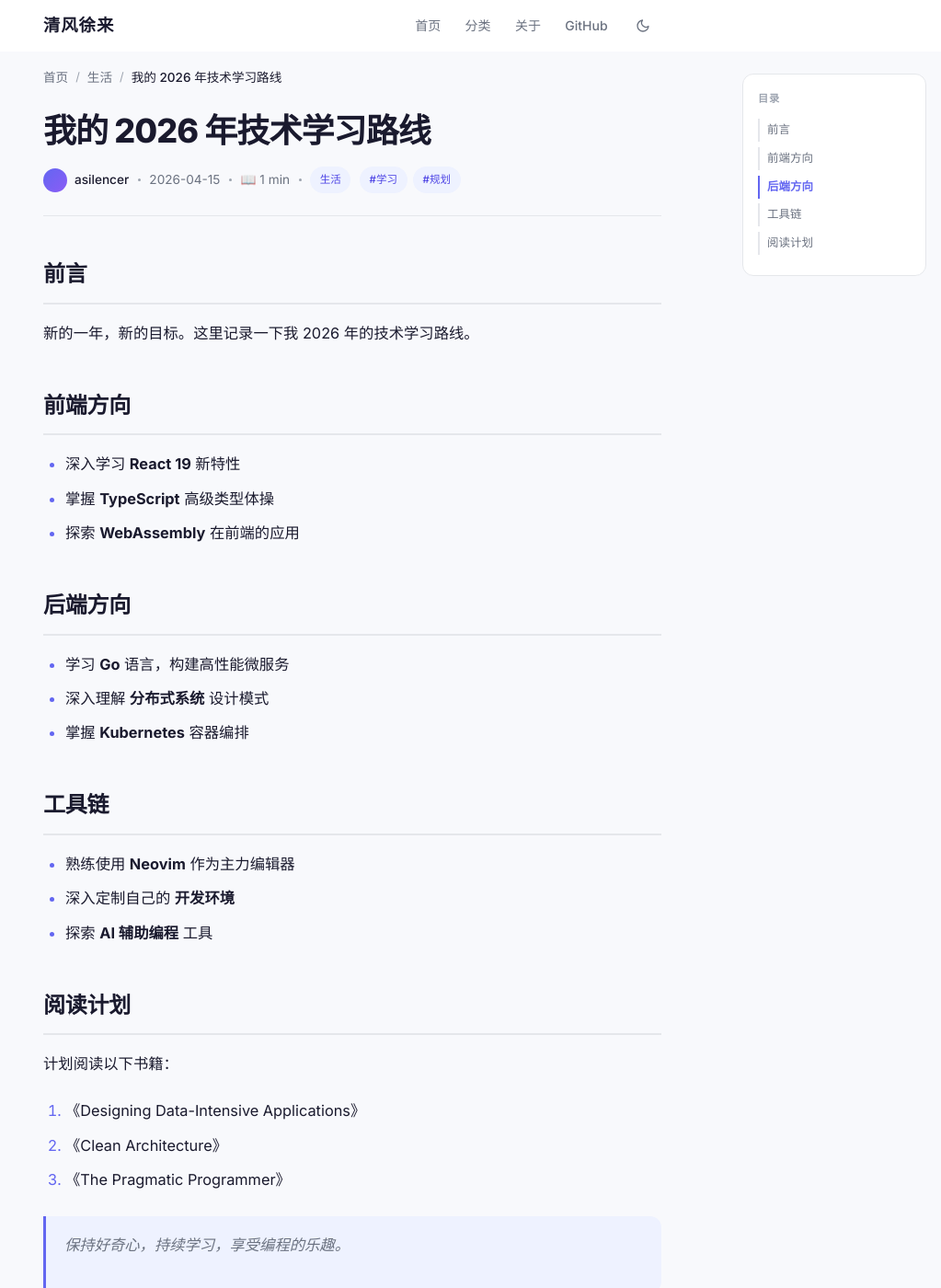
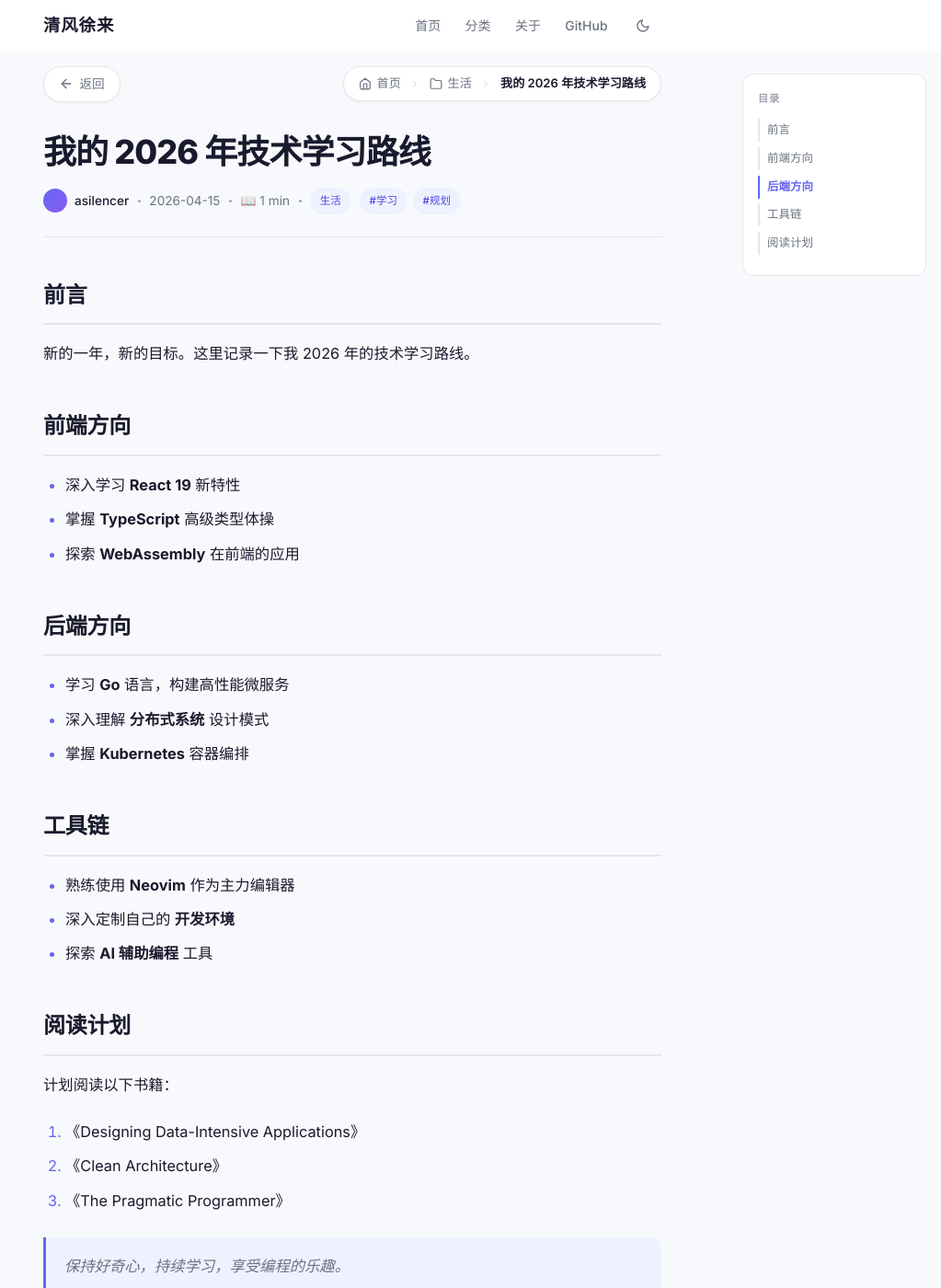
Before and after one commit to Asilencer/asilencer.github.io, a Jekyll site: the page built from _posts/2026-04-15-learning-roadmap-2026.md, in a window 1280 px wide and 1400 px high. Shown: the whole window at 92% size, without its empty margins (257-1280 px from the left). Built offline with Jekyll 4.4.1, drawn with Linux system fonts in a browser that asks for light colours.

Commit message:
style: optimize breadcrumb aesthetics and add back button

```diff
--- a/_layouts/post.html
+++ b/_layouts/post.html
@@ -2,16 +2,28 @@
 layout: default
 ---
 <div class="container">
+  <div class="post-top-nav">
+    <a href="javascript:history.back()" class="back-btn">
+      <svg width="16" height="16" viewBox="0 0 24 24" fill="none" stroke="currentColor" stroke-width="2" stroke-linecap="round" stroke-linejoin="round"><line x1="19" y1="12" x2="5" y2="12"></line><polyline points="12 19 5 12 12 5"></polyline></svg>
+      返回
+    </a>
     <nav class="breadcrumb">
-    <a href="/">首页</a>
-    <span class="sep">/</span>
+      <a href="/">
+        <svg width="14" height="14" viewBox="0 0 24 24" fill="none" stroke="currentColor" stroke-width="2" stroke-linecap="round" stroke-linejoin="round"><path d="M3 9l9-7 9 7v11a2 2 0 0 1-2 2H5a2 2 0 0 1-2-2z"></path><polyline points="9 22 9 12 15 12 15 22"></polyline></svg>
+        首页
+      </a>
+      <svg class="sep" width="12" height="12" viewBox="0 0 24 24" fill="none" stroke="currentColor" stroke-width="2" stroke-linecap="round" stroke-linejoin="round"><polyline points="9 18 15 12 9 6"></polyline></svg>
       {% if page.categories.size > 0 %}
         {% assign first_cat = page.categories[0] %}
-      <a href="/categories.html#{{ first_cat | slugify }}">{{ first_cat }}</a>
-      <span class="sep">/</span>
+        <a href="/categories.html#{{ first_cat | slugify }}">
+          <svg width="14" height="14" viewBox="0 0 24 24" fill="none" stroke="currentColor" stroke-width="2" stroke-linecap="round" stroke-linejoin="round"><path d="M22 19a2 2 0 0 1-2 2H4a2 2 0 0 1-2-2V5a2 2 0 0 1 2-2h5l2 3h9a2 2 0 0 1 2 2z"></path></svg>
+          {{ first_cat }}
+        </a>
+        <svg class="sep" width="12" height="12" viewBox="0 0 24 24" fill="none" stroke="currentColor" stroke-width="2" stroke-linecap="round" stroke-linejoin="round"><polyline points="9 18 15 12 9 6"></polyline></svg>
       {% endif %}
       <span class="current">{{ page.title }}</span>
     </nav>
+  </div>
   <article class="post">
     <header class="post-header">
       <h1 class="post-title">{{ page.title }}</h1>
--- a/assets/css/style.css
+++ b/assets/css/style.css
@@ -613,19 +613,56 @@ img { max-width: 100%; height: auto; }
 }
 
 /* ===== Post Detail ===== */
-.breadcrumb {
-  font-size: 0.85rem;
-  color: var(--color-text-secondary);
-  margin-top: 1rem;
-  margin-bottom: 1.5rem;
+.post-top-nav {
   display: flex;
   align-items: center;
+  justify-content: space-between;
+  margin-top: 1rem;
+  margin-bottom: 2rem;
   flex-wrap: wrap;
-  gap: 0.5rem;
+  gap: 1rem;
+}
+
+.back-btn {
+  display: inline-flex;
+  align-items: center;
+  gap: 0.4rem;
+  padding: 0.4rem 1rem;
+  background: var(--color-surface);
+  border: 1px solid var(--color-border);
+  border-radius: 999px;
+  font-size: 0.85rem;
+  font-weight: 500;
+  color: var(--color-text-secondary);
+  box-shadow: var(--shadow-sm);
+  transition: all var(--transition);
+}
+
+.back-btn:hover {
+  color: var(--color-primary);
+  border-color: var(--color-primary);
+  transform: translateX(-2px);
+}
+
+.breadcrumb {
+  display: inline-flex;
+  align-items: center;
+  flex-wrap: wrap;
+  padding: 0.4rem 1rem;
+  background: var(--color-surface);
+  border: 1px solid var(--color-border);
+  border-radius: 999px;
+  font-size: 0.82rem;
+  box-shadow: var(--shadow-sm);
 }
 
 .breadcrumb a {
+  display: inline-flex;
+  align-items: center;
+  gap: 0.35rem;
   color: var(--color-text-secondary);
+  font-weight: 500;
+  transition: color var(--transition);
 }
 
 .breadcrumb a:hover {
@@ -634,16 +671,23 @@ img { max-width: 100%; height: auto; }
 
 .breadcrumb .sep {
   color: var(--color-text-tertiary);
-  font-size: 0.8rem;
+  margin: 0 0.6rem;
+  opacity: 0.5;
 }
 
 .breadcrumb .current {
   color: var(--color-text);
-  font-weight: 500;
+  font-weight: 600;
   white-space: nowrap;
   overflow: hidden;
   text-overflow: ellipsis;
-  max-width: 250px;
+  max-width: 200px;
+}
+
+@media (max-width: 640px) {
+  .post-top-nav { flex-direction: column-reverse; align-items: flex-start; }
+  .breadcrumb { padding: 0.4rem 0.8rem; }
+  .breadcrumb .current { max-width: 120px; }
 }
 
 .post { max-width: var(--max-width); }
```
Lines whose indentation alone changed are shown as unchanged.
